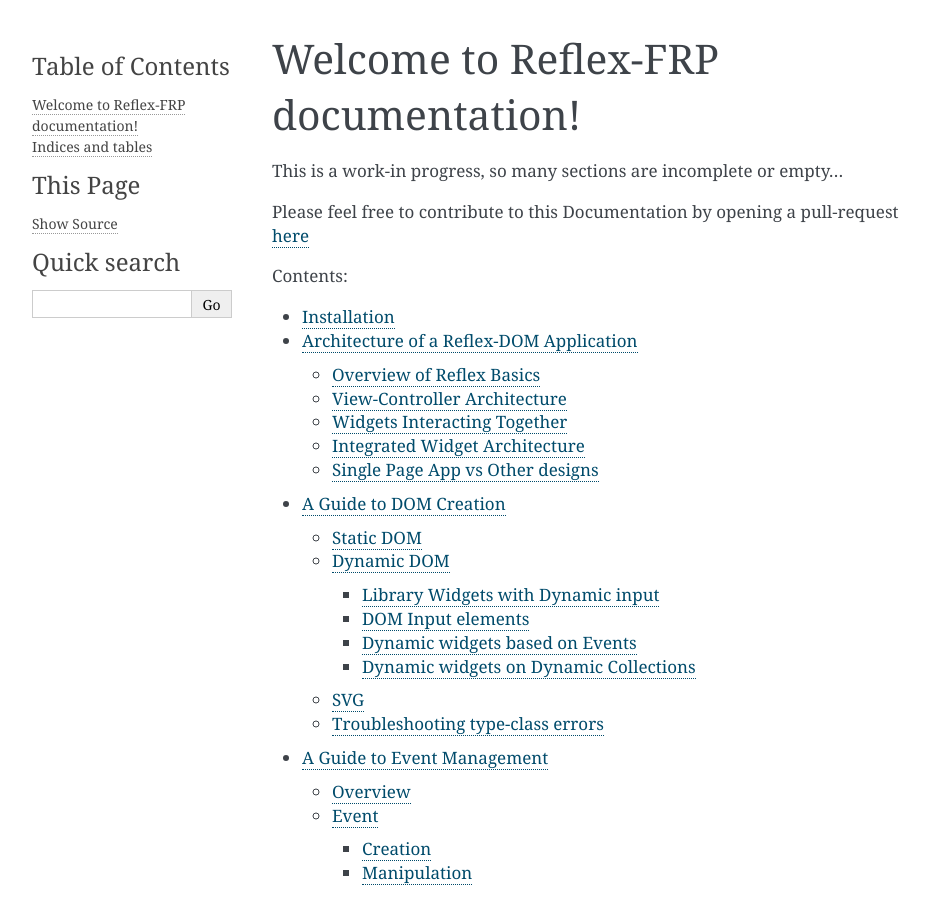
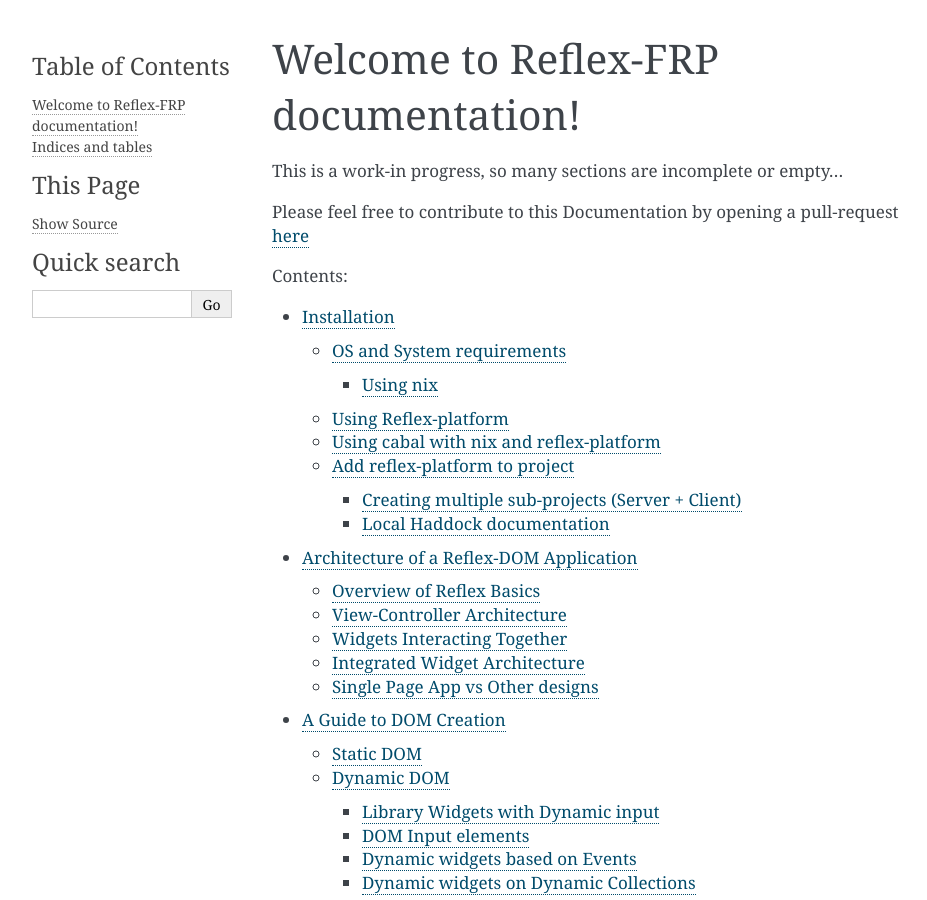
Before and after one commit to reflex-frp/reflex-platform, a Sphinx documentation site: the page built from reflex-frp.org/doc/index.rst, in a window 1280 px wide and 900 px high. Shown: the whole window, without its empty margins (148-1075 px from the left). Built offline with Sphinx 7.4.7, drawn with Linux system fonts in a browser that asks for light colours; part of the change alters nothing that is shown.

Commit message:
wip: add installation / setup stuff

````diff
--- a/reflex-frp.org/doc/installation.rst
+++ b/reflex-frp.org/doc/installation.rst
@@ -1,8 +1,158 @@
-
 Installation
-------------
+============
 
 .. todo:: copy from reflex-platform, it has to provide all the possible ways
   user might need to install including stack, nix, nixos, ...
 
+The essential components required for developing reflex based application are
+
+1. GHC or GHCJS
+
+2. Reflex library
+
+OS and System requirements
+~~~~~~~~~~~~~~~~~~~~~~~~~~
+
+
+Using nix
+---------
+
+Nix is the preferred method for setting up the development environment for reflex.
+
+
+Using Reflex-platform
+~~~~~~~~~~~~~~~
+
 Please refer to `reflex-platform <https://github.com/reflex-frp/reflex-platform/blob/develop/README.md#setup>`_
+
+The `try-reflex` script can create a development environment with ghcjs. You can use this to have a quick starting setup to compile code-snippets and smaller projects. (Quick means requiring less user input, the first time can take considerable time to complete)
+
+For a non-trivial project it is recommended to use cabal.
+
+Using cabal with nix and reflex-platform
+~~~~~~~~~~~~~~~~~~~~~~~~~~~~~~~~~~~~~~~~
+
+0. If you dont have a project with cabal file then use `cabal init` to create one.
+
+1. Use the `workon` script from reflex-platform to create a development environment (nix shell) according to the dependencies specified in cabal file
+
+```
+$ ~/reflex-platform/work-on ghcjs ./your-project
+
+# or just "cabal configure" if working on ghc
+<nix-shell> $ cabal configure --ghcjs
+<nix-shell> $ cabal build
+```
+
+This will use your package's cabal file to determine dependencies. If you have a default.nix, it will use that instead. Note that your project's path must include at least one slash ('/') so that work-on can detect that it is a path, rather than a package name.
+
+This will give you the exact environment needed to work with the given package and platform, rather than the general-purpose environment provided by the Reflex Platform.
+
+You can replace ghcjs with ghc to hack on the native GHC version of the package (including with GHCi if you want). You can also use a package name instead of a path, which will drop you into the standard build environment of that package; this works even if you don't yet have the source for that package.
+
+Add reflex-platform to project
+~~~~~~~~~~~~~~~~~~~~~~~~~~~~~~
+
+Since the build environment is dependent on the reflex-platform, it is important to keep this dependency as a part of the project. Moreover the version of libraries will change with time in the reflex-platform so it is important to keep a reference to the reflex-platform' "version" which has been used to build the project.
+
+The simplest way to do this is to create a submodule in your project
+
+Assuming you are using git for versioning
+```
+git submodule add https://github.com/reflex-frp/reflex-platform
+
+# Then use the workon script to get the nix-shell
+./reflex-platform/workon ghcjs ./.
+```
+
+Nix can also be used directly (instead of the `workon` script) as shown below
+
+
+Creating multiple sub-projects (Server + Client)
+------------------------------------------------
+
+If you writing both the server and client in haskell, it is a good practice to put the code used for communication (like message types) and common data types in a shared package. Then use the shared package in both client and server by adding it to their dependent packages.
+
+The structure of a typical project looks like this
+
+```
+.
+├── reflex-platform
+├── client
+│   ├── client.cabal
+│   ├── Setup.hs
+│   └── src
+│       └── Main.hs
+├── common
+│   ├── common.cabal
+│   ├── Setup.hs
+│   └── src
+│       └── DataTypes.hs
+└── server
+    ├── server.cabal
+    ├── Setup.hs
+    └── src
+        └── Main.hs
+
+
+# client.cabal
+name:                client
+version:             0.1.0.0
+build-type:          Simple
+cabal-version:       >=1.10
+
+executable client
+  main-is:             Main.hs
+  build-depends:       base >=4.9 && <4.10
+                     , common
+                     , reflex-dom
+                     , reflex
+  hs-source-dirs:      src
+  default-language:    Haskell2010
+
+# common.cabal
+name:                common
+version:             0.1.0.0
+build-type:          Simple
+cabal-version:       >=1.10
+
+library
+  exposed-modules:     DataTypes
+  build-depends:       base >=4.9 && <4.10
+                     , aeson
+  hs-source-dirs:      src
+  default-language:    Haskell2010
+
+# server.cabal
+name:                server
+version:             0.1.0.0
+build-type:          Simple
+cabal-version:       >=1.10
+
+executable server
+  main-is:             Main.hs
+  build-depends:       base >=4.9 && <4.10
+                     , common
+                     , wai
+                     , warp
+  hs-source-dirs:      src
+  default-language:    Haskell2010
+```
+
+To specify the local dependency of `common` we can use the nix
+
+There are various ways of doing this, depending upon the level of your understading of nix.
+
+For a simple setup see
+https://github.com/srhb/reflex-servant-scaffold
+
+
+Local Haddock documentation
+------------------------------------
+
+In a nix shell created using `try-reflex` or `workon` you can use this command to get the path to haddock documentation.
+
+```
+# Or use ghcjs-pkg
+ghc-pkg field <package> haddock-html
+```
````
